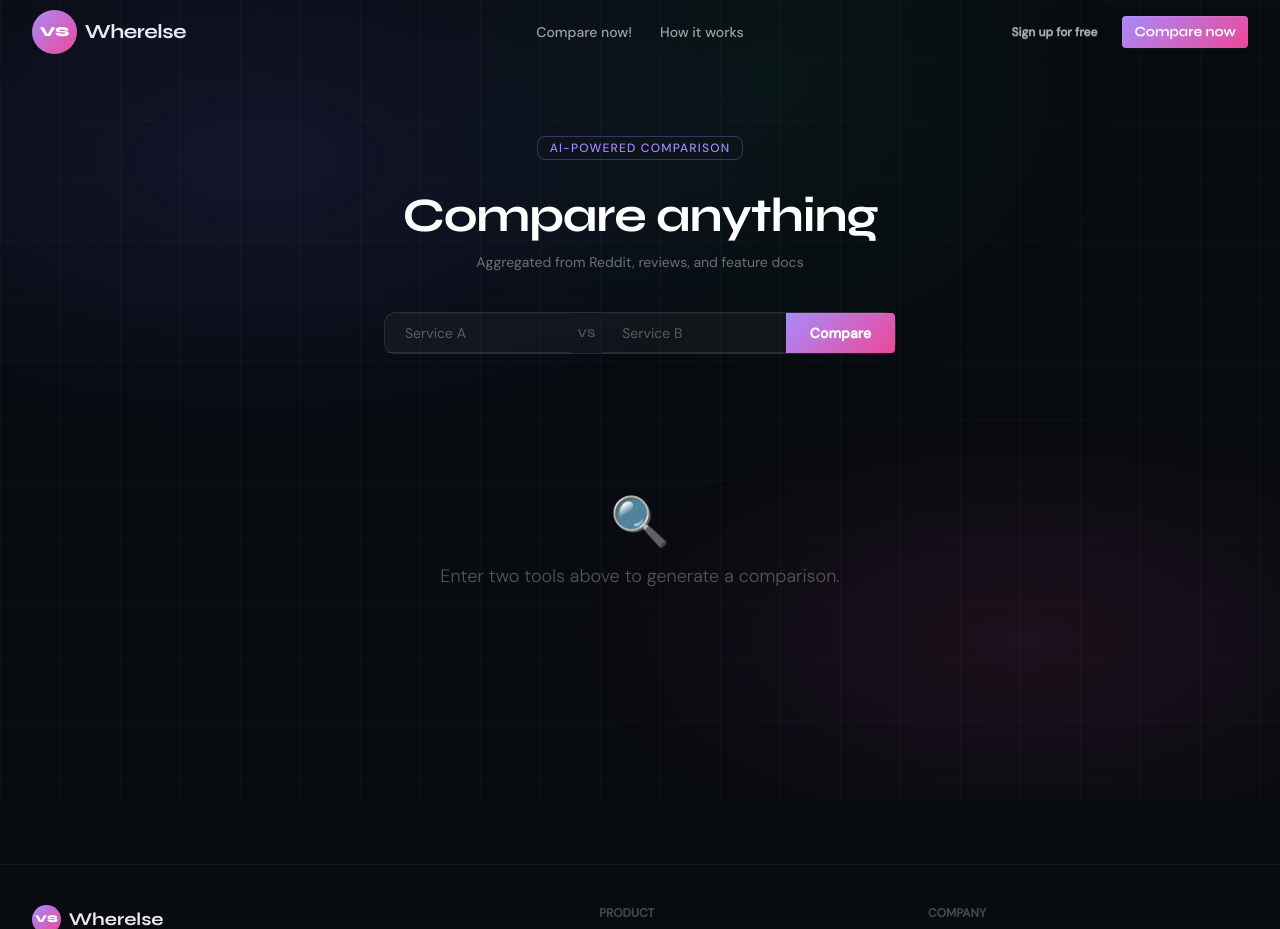
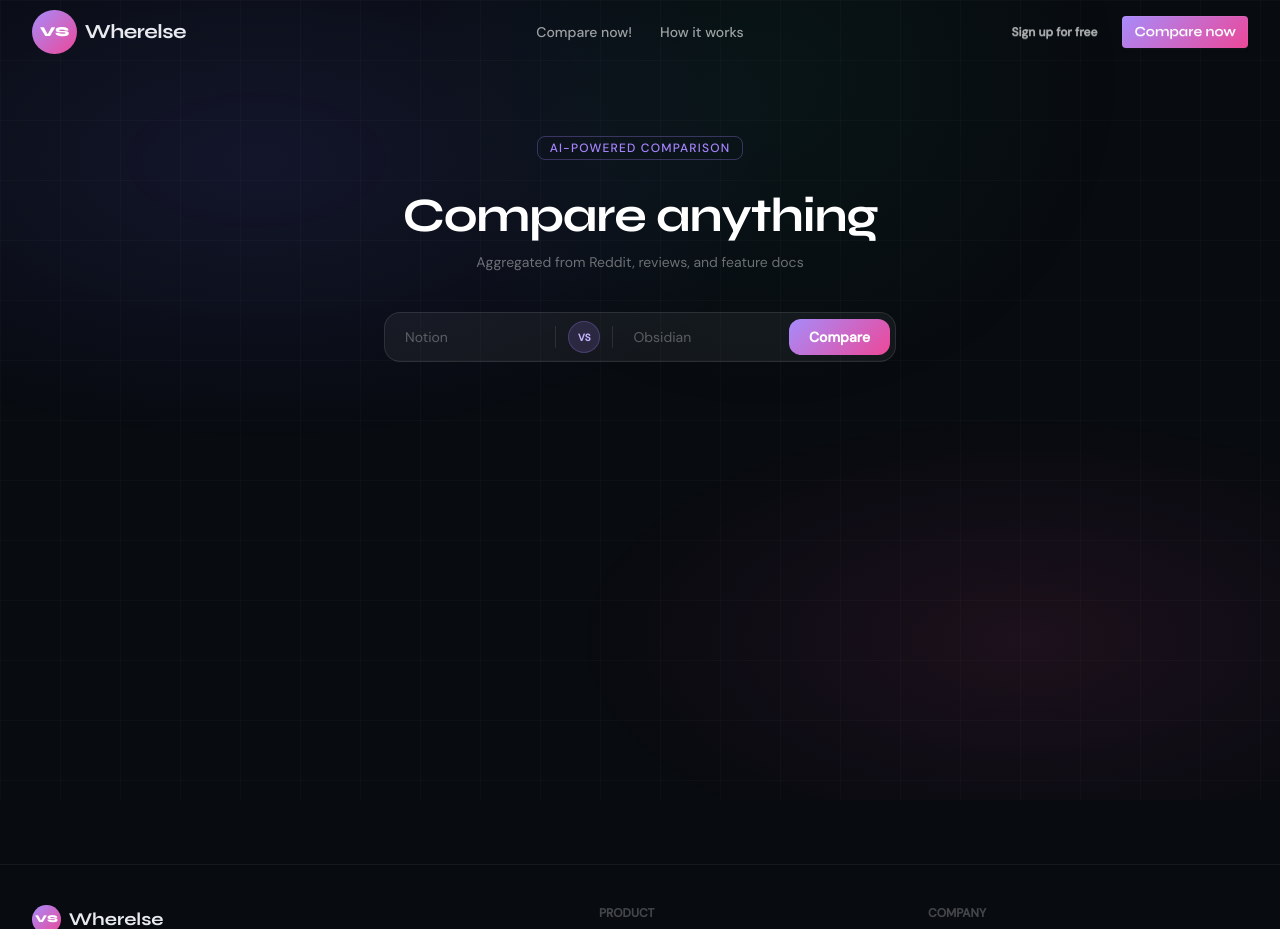
Before and after one commit to PyToby/project-wherelse, a Flask app: page /compare in a window 1280 px wide. Shown: the top 929 px of the page. Run offline with Flask 3, Linux system fonts and the light colour scheme; parts of the project's set-up code (start-up, migrations or seed data) failed here and were passed over.

Commit message:
Compare button reformatted. Finishing touches

```diff
--- a/static/output.css
+++ b/static/output.css
@@ -1967,9 +1967,6 @@
       }
     }
   }
-  .isolate {
-    isolation: isolate;
-  }
   .z-50 {
     z-index: 50;
   }
@@ -2031,35 +2028,14 @@
       font-size: 0.75rem;
     }
   }
-  .divider {
-    @layer daisyui.l1.l2.l3 {
-      display: flex;
-      height: calc(0.25rem * 4);
-      flex-direction: row;
-      align-items: center;
-      align-self: stretch;
-      white-space: nowrap;
-      margin: var(--divider-m, 1rem 0);
-      --divider-color: var(--color-base-content);
-      @supports (color: color-mix(in lab, red, red)) {
-        --divider-color: color-mix(in oklab, var(--color-base-content) 10%, transparent);
-      }
-      &:before, &:after {
-        content: "";
-        height: calc(0.25rem * 0.5);
-        width: 100%;
-        flex-grow: 1;
-        background-color: var(--divider-color);
-      }
-      @media print {
-        &:before, &:after {
-          border: 0.5px solid;
-        }
-      }
-      &:not(:empty) {
-        gap: calc(0.25rem * 4);
-      }
-    }
+  .m-0 {
+    margin: calc(var(--spacing) * 0);
+  }
+  .m-5 {
+    margin: calc(var(--spacing) * 5);
+  }
+  .m-\[5px\] {
+    margin: 5px;
   }
   .filter {
     @layer daisyui.l1.l2.l3 {
@@ -2105,6 +2081,9 @@
         }
       }
     }
+  }
+  .mx-3 {
+    margin-inline: calc(var(--spacing) * 3);
   }
   .mx-auto {
     margin-inline: auto;
@@ -2490,6 +2469,9 @@
   .h-10 {
     height: calc(var(--spacing) * 10);
   }
+  .h-\[22px\] {
+    height: 22px;
+  }
   .h-px {
     height: 1px;
   }
@@ -2533,6 +2515,9 @@
   }
   .w-full {
     width: 100%;
+  }
+  .w-px {
+    width: 1px;
   }
   .max-w-2xl {
     max-width: var(--container-2xl);
@@ -2883,6 +2868,12 @@
       border-color: color-mix(in oklab, var(--color-violet-400) 20%, transparent);
     }
   }
+  .border-violet-400\/25 {
+    border-color: color-mix(in srgb, oklch(70.2% 0.183 293.541) 25%, transparent);
+    @supports (color: color-mix(in lab, red, red)) {
+      border-color: color-mix(in oklab, var(--color-violet-400) 25%, transparent);
+    }
+  }
   .border-violet-400\/30 {
     border-color: color-mix(in srgb, oklch(70.2% 0.183 293.541) 30%, transparent);
     @supports (color: color-mix(in lab, red, red)) {
@@ -3019,6 +3010,12 @@
     background-color: color-mix(in srgb, #fff 4%, transparent);
     @supports (color: color-mix(in lab, red, red)) {
       background-color: color-mix(in oklab, var(--color-white) 4%, transparent);
+    }
+  }
+  .bg-white\/5 {
+    background-color: color-mix(in srgb, #fff 5%, transparent);
+    @supports (color: color-mix(in lab, red, red)) {
+      background-color: color-mix(in oklab, var(--color-white) 5%, transparent);
     }
   }
   .bg-white\/10 {
@@ -3126,6 +3123,9 @@
   .px-10 {
     padding-inline: calc(var(--spacing) * 10);
   }
+  .px-150 {
+    padding-inline: calc(var(--spacing) * 150);
+  }
   .py-0 {
     padding-block: calc(var(--spacing) * 0);
   }
@@ -3138,6 +3138,9 @@
   .py-3 {
     padding-block: calc(var(--spacing) * 3);
   }
+  .py-3\.5 {
+    padding-block: calc(var(--spacing) * 3.5);
+  }
   .py-5 {
     padding-block: calc(var(--spacing) * 5);
   }
@@ -3197,6 +3200,9 @@
   }
   .text-right {
     text-align: right;
+  }
+  .align-middle {
+    vertical-align: middle;
   }
   .text-2xl {
     font-size: var(--text-2xl);
@@ -3245,6 +3251,9 @@
       --size: calc(var(--size-selector, 0.25rem) * 4);
       font-size: 0.625rem;
     }
+  }
+  .text-\[10px\] {
+    font-size: 10px;
   }
   .leading-relaxed {
     --tw-leading: var(--leading-relaxed);
@@ -3507,6 +3516,11 @@
     transition-timing-function: var(--tw-ease, var(--default-transition-timing-function));
     transition-duration: var(--tw-duration, var(--default-transition-duration));
   }
+  .transition-opacity {
+    transition-property: opacity;
+    transition-timing-function: var(--tw-ease, var(--default-transition-timing-function));
+    transition-duration: var(--tw-duration, var(--default-transition-duration));
+  }
   .transition-transform {
     transition-property: transform, translate, scale, rotate;
     transition-timing-function: var(--tw-ease, var(--default-transition-timing-function));
@@ -3526,6 +3540,10 @@
   }
   .delay-5 {
     transition-delay: 5ms;
+  }
+  .duration-150 {
+    --tw-duration: 150ms;
+    transition-duration: 150ms;
   }
   .duration-200 {
     --tw-duration: 200ms;
@@ -3556,6 +3574,10 @@
     --tw-outline-style: none;
     outline-style: none;
   }
+  .select-none {
+    -webkit-user-select: none;
+    user-select: none;
+  }
   .group-hover\:rotate-90 {
     &:is(:where(.group):hover *) {
       @media (hover: hover) {
@@ -3578,11 +3600,33 @@
       }
     }
   }
+  .focus-within\:border-violet-400\/50 {
+    &:focus-within {
+      border-color: color-mix(in srgb, oklch(70.2% 0.183 293.541) 50%, transparent);
+      @supports (color: color-mix(in lab, red, red)) {
+        border-color: color-mix(in oklab, var(--color-violet-400) 50%, transparent);
+      }
+    }
+  }
   .focus-within\:border-violet-400\/60 {
     &:focus-within {
       border-color: color-mix(in srgb, oklch(70.2% 0.183 293.541) 60%, transparent);
       @supports (color: color-mix(in lab, red, red)) {
         border-color: color-mix(in oklab, var(--color-violet-400) 60%, transparent);
+      }
+    }
+  }
+  .focus-within\:ring-2 {
+    &:focus-within {
+      --tw-ring-shadow: var(--tw-ring-inset,) 0 0 0 calc(2px + var(--tw-ring-offset-width)) var(--tw-ring-color, currentcolor);
+      box-shadow: var(--tw-inset-shadow), var(--tw-inset-ring-shadow), var(--tw-ring-offset-shadow), var(--tw-ring-shadow), var(--tw-shadow);
+    }
+  }
+  .focus-within\:ring-violet-400\/10 {
+    &:focus-within {
+      --tw-ring-color: color-mix(in srgb, oklch(70.2% 0.183 293.541) 10%, transparent);
+      @supports (color: color-mix(in lab, red, red)) {
+        --tw-ring-color: color-mix(in oklab, var(--color-violet-400) 10%, transparent);
       }
     }
   }
@@ -3652,6 +3696,18 @@
           color: color-mix(in oklab, var(--color-white) 70%, transparent);
         }
       }
+    }
+  }
+  .hover\:opacity-85 {
+    &:hover {
+      @media (hover: hover) {
+        opacity: 85%;
+      }
+    }
+  }
+  .active\:scale-\[0\.97\] {
+    &:active {
+      scale: 0.97;
     }
   }
   .sm\:col-span-3 {
--- a/website/templates/base.html
+++ b/website/templates/base.html
@@ -147,46 +147,66 @@
         Wherelse pulls from Reddit threads, real user reviews, and feature docs to build you a structured comparison with feature overview and much more in mere seconds.
       </p>
 
-      <!-- Search bar -->
       <div class="fade-up delay-3 mb-6 sm:mb-8">
-        <div class="flex flex-col sm:flex-row items-stretch sm:items-center gap-2 sm:gap-3 w-full max-w-lg">
+        <div class="flex items-center w-full max-w-lg
+                    bg-white/5 border border-white/10 rounded-2xl
+                    overflow-hidden transition-all duration-200
+                    focus-within:border-violet-400/50 focus-within:ring-2 focus-within:ring-violet-400/10">
+
           <input
             id="input-a"
-            class="input flex-1 bg-white/4 border border-white/10 text-white placeholder-white/30 text-sm px-5 rounded-xl outline-none search-glow"
+            class="flex-1 min-w-0 bg-transparent border-none outline-none
+                  text-white placeholder-white/30 text-sm px-5 py-3.5"
             placeholder="Notion"
+            spellcheck="false"
           />
+
+          <div class="shrink-0 w-px h-[22px] bg-white/10"></div>
+
+          <div class="shrink-0 mx-3 w-8 h-8 rounded-full flex items-center justify-center
+                      text-[10px] font-bold tracking-wide text-violet-300
+                      bg-violet-400/15 border border-violet-400/25 select-none">
+            VS
+          </div>
+
+          <div class="shrink-0 w-px h-[22px] bg-white/10"></div>
+
           <input
             id="input-b"
-            class="input flex-1 bg-white/4 border border-white/10 text-white placeholder-white/30 text-sm px-5 rounded-xl outline-none search-glow"
+            class="flex-1 min-w-0 bg-transparent border-none outline-none
+                  text-white placeholder-white/30 text-sm px-5 py-3.5"
             placeholder="Obsidian"
+            spellcheck="false"
           />
+
           <button
-            class="btn border-none text-sm font-semibold px-6 rounded-xl w-full sm:w-auto"
-            style="background: linear-gradient(135deg,#a78bfa,#ec4899); color:white;"
+            class="shrink-0 m-[5px] px-5 py-2 rounded-xl border-none
+                  text-sm font-semibold text-white cursor-pointer
+                  transition-opacity duration-150 hover:opacity-85 active:scale-[0.97]"
+            style="background: linear-gradient(135deg,#a78bfa,#ec4899);"
             onclick="runComparison()">
             Compare
           </button>
+
         </div>
         <p class="text-white/25 text-xs mt-2 ml-1">Try: "Linear" vs "Jira"</p>
       </div>
-    </div>
-  </div>
 </section>
 
 <!-- ─────────────── TICKER ─────────────── -->
 <div class="content-layer py-5 sm:py-6 overflow-hidden border-y border-white/5 bg-white/1.5">
   <div class="ticker-track gap-8">
     <template id="ticker-items">
-      <span class="comp-pill">Slack <span class="vs-badge" style="width:1.2rem;height:1.2rem;font-size:0.55rem;">VS</span> Teams</span>
-      <span class="comp-pill">Linear <span class="vs-badge" style="width:1.2rem;height:1.2rem;font-size:0.55rem;">VS</span> Jira</span>
-      <span class="comp-pill">Tailwind <span class="vs-badge" style="width:1.2rem;height:1.2rem;font-size:0.55rem;">VS</span> Bootstrap</span>
-      <span class="comp-pill">Supabase <span class="vs-badge" style="width:1.2rem;height:1.2rem;font-size:0.55rem;">VS</span> Firebase</span>
-      <span class="comp-pill">Next.js <span class="vs-badge" style="width:1.2rem;height:1.2rem;font-size:0.55rem;">VS</span> Remix</span>
-      <span class="comp-pill">Raycast <span class="vs-badge" style="width:1.2rem;height:1.2rem;font-size:0.55rem;">VS</span> Alfred</span>
-      <span class="comp-pill">Spotify <span class="vs-badge" style="width:1.2rem;height:1.2rem;font-size:0.55rem;">VS</span> Apple Music</span>
-      <span class="comp-pill">VS Code <span class="vs-badge" style="width:1.2rem;height:1.2rem;font-size:0.55rem;">VS</span> Cursor</span>
-      <span class="comp-pill">GitHub <span class="vs-badge" style="width:1.2rem;height:1.2rem;font-size:0.55rem;">VS</span> GitLab</span>
-      <span class="comp-pill">Framer <span class="vs-badge" style="width:1.2rem;height:1.2rem;font-size:0.55rem;">VS</span> Webflow</span>
+      <a href="/compare?a=Slack&b=Teams"><span class="comp-pill">Slack <span class="vs-badge" style="width:1.2rem;height:1.2rem;font-size:0.55rem;">VS</span> Teams</span></a>
+      <a href="/compare?a=Linear&b=Jira"><span class="comp-pill">Linear <span class="vs-badge" style="width:1.2rem;height:1.2rem;font-size:0.55rem;">VS</span> Jira</span></a>
+      <a href="/compare?a=Tailwind&b=Bootstrap"><span class="comp-pill">Tailwind <span class="vs-badge" style="width:1.2rem;height:1.2rem;font-size:0.55rem;">VS</span> Bootstrap</span></a>
+      <a href="/compare?a=Supabase&b=Firebase"><span class="comp-pill">Supabase <span class="vs-badge" style="width:1.2rem;height:1.2rem;font-size:0.55rem;">VS</span> Firebase</span></a>
+      <a href="/compare?a=Next.js&b=Remix"><span class="comp-pill">Next.js <span class="vs-badge" style="width:1.2rem;height:1.2rem;font-size:0.55rem;">VS</span> Remix</span></a>
+      <a href="/compare?a=Raycast&b=Alfred"><span class="comp-pill">Raycast <span class="vs-badge" style="width:1.2rem;height:1.2rem;font-size:0.55rem;">VS</span> Alfred</span></a>
+      <a href="/compare?a=Spotify&b=Apple%20Music"><span class="comp-pill">Spotify <span class="vs-badge" style="width:1.2rem;height:1.2rem;font-size:0.55rem;">VS</span> Apple Music</span></a>
+      <a href="/compare?a=VS%20Code&b=Cursor"><span class="comp-pill">VS Code <span class="vs-badge" style="width:1.2rem;height:1.2rem;font-size:0.55rem;">VS</span> Cursor</span></a>
+      <a href="/compare?a=Github&b=Gitlab"><span class="comp-pill">Github <span class="vs-badge" style="width:1.2rem;height:1.2rem;font-size:0.55rem;">VS</span> Gitlab</span></a>
+      <a href="/compare?a=Framer&b=Webflow"><span class="comp-pill">Framer <span class="vs-badge" style="width:1.2rem;height:1.2rem;font-size:0.55rem;">VS</span> Webflow</span></a>
     </template>
   </div>
 </div>
@@ -213,10 +233,17 @@
       <p class="text-white/45 text-sm leading-relaxed">Clear verdict, quoted real users, side-by-side features with no clutter or biased sponsorships!</p>
     </div>
   </div>
+  <div class="flex justify-center">
+  <a href="{{ url_for('view.how_it_works') }}"
+       class="btn font-display font-semibold text-base px-10 rounded-xl m-5"
+       style="background: linear-gradient(135deg,#a78bfa,#ec4899); border: none; color: white; height: auto; padding-top: 0.6rem; padding-bottom: 0.6rem;">
+      More on how it works →
+    </a>
+  </div>
 </section>
 
 <!-- ─────────────── STATS ─────────────── -->
-<section class="content-layer py-10 sm:py-16 px-4 sm:px-8">
+<!--<section class="content-layer py-10 sm:py-16 px-4 sm:px-8">
   <div class="max-w-4xl mx-auto">
     <div class="stats stats-vertical sm:stats-horizontal w-full bg-white/3 border border-white/7 rounded-2xl overflow-hidden">
       <div class="stat text-center">
@@ -233,7 +260,7 @@
       </div>
     </div>
   </div>
-</section>
+</section> -->
 
 <!-- ─────────────── CTA ─────────────── -->
 <section class="content-layer py-14 sm:py-24 px-4 sm:px-8 text-center">
@@ -243,25 +270,48 @@
     </h2>
     <p class="text-white/40 mb-8 sm:mb-10 text-base sm:text-lg font-light">Type any two tools, apps, or services and get a precise, unbiased breakdown in under 30 seconds.</p>
     <div class="fade-up delay-3 mb-6 sm:mb-8">
-      <div class="flex flex-col sm:flex-row items-stretch sm:items-center gap-2 sm:gap-3 w-full max-w-lg mx-auto">
+      <div class="flex items-center w-full max-w-lg mx-auto
+                  bg-white/5 border border-white/10 rounded-2xl
+                  overflow-hidden transition-all duration-200
+                  focus-within:border-violet-400/50 focus-within:ring-2 focus-within:ring-violet-400/10">
+
         <input
           id="input-c"
-          class="input flex-1 bg-white/4 border border-white/10 text-white placeholder-white/30 text-sm px-5 rounded-xl outline-none search-glow"
+          class="flex-1 min-w-0 bg-transparent border-none outline-none
+                text-white placeholder-white/30 text-sm px-5 py-3.5"
           placeholder="Notion"
+          spellcheck="false"
         />
+
+        <div class="shrink-0 w-px h-[22px] bg-white/10"></div>
+
+        <div class="shrink-0 mx-3 w-8 h-8 rounded-full flex items-center justify-center
+                    text-[10px] font-bold tracking-wide text-violet-300
+                    bg-violet-400/15 border border-violet-400/25 select-none">
+          VS
+        </div>
+
+        <div class="shrink-0 w-px h-[22px] bg-white/10"></div>
+
         <input
           id="input-d"
-          class="input flex-1 bg-white/4 border border-white/10 text-white placeholder-white/30 text-sm px-5 rounded-xl outline-none search-glow"
+          class="flex-1 min-w-0 bg-transparent border-none outline-none
+                text-white placeholder-white/30 text-sm px-5 py-3.5"
           placeholder="Obsidian"
+          spellcheck="false"
         />
+
         <button
-          class="btn border-none text-sm font-semibold px-6 rounded-xl w-full sm:w-auto"
-          style="background: linear-gradient(135deg,#a78bfa,#ec4899); color:white;"
+          class="shrink-0 m-[5px] px-5 py-2 rounded-xl border-none
+                text-sm font-semibold text-white cursor-pointer
+                transition-opacity duration-150 hover:opacity-85 active:scale-[0.97]"
+          style="background: linear-gradient(135deg,#a78bfa,#ec4899);"
           onclick="runComparisonCta()">
           Compare
         </button>
+
       </div>
-      <p class="text-white/25 text-xs mt-2 ml-1">Try: "Linear" vs "Jira"</p>
+      <p class="text-white/25 text-xs mt-2 ml-1">Try: "Notion" vs "Obsidian"</p>
     </div>
   </div>
 </section>
--- a/website/templates/compare.html
+++ b/website/templates/compare.html
@@ -37,7 +37,7 @@
     <span class="loading loading-spinner loading-xl text-violet-400"></span>
     <div class="text-center">
       <p class="text-white/60 text-sm font-light">Analysing <span class="text-violet-300 font-semibold">{{ service_a }}</span> vs <span class="text-pink-300 font-semibold">{{ service_b }}</span></p>
-      <p class="text-white/25 text-xs mt-1">Scraping Reddit, reviews and docs — this takes around 20 seconds</p>
+      <p class="text-white/25 text-xs mt-1">Scraping Reddit, reviews and docs. This takes around 20 seconds</p>
     </div>
   </div>
 
@@ -68,28 +68,48 @@
   </script>
   <!-- ── RESULT STATE ── -->
   {% elif result %}
-    <!-- Search bar — always visible -->
-    <div class="fade-up delay-1 flex justify-center mb-12">
-      <div class="join w-full max-w-lg search-glow rounded-xl border border-white/10 bg-white/4 transition-all">
+    <!-- Search bar -->
+    <div class="fade-up delay-3 mb-6 sm:mb-8">
+        <div class="flex items-center w-full max-w-lg mx-auto
+                    bg-white/5 border border-white/10 rounded-2xl
+                    overflow-hidden transition-all duration-200
+                    focus-within:border-violet-400/50 focus-within:ring-2 focus-within:ring-violet-400/10">
+
           <input
             id="input-a"
-          class="join-item input flex-1 bg-transparent border-none outline-none text-white placeholder-white/30 text-sm px-5"
-          placeholder="Service A"
-          value="{{ service_a or '' }}"
+            class="flex-1 min-w-0 bg-transparent border-none outline-none
+                  text-white placeholder-white/30 text-sm px-5 py-3.5"
+            placeholder="Notion"
+            spellcheck="false"
           />
-        <span class="flex items-center px-2 text-white/25 text-xs font-display font-bold">VS</span>
+
+          <div class="shrink-0 w-px h-[22px] bg-white/10"></div>
+
+          <div class="shrink-0 mx-3 w-8 h-8 rounded-full flex items-center justify-center
+                      text-[10px] font-bold tracking-wide text-violet-300
+                      bg-violet-400/15 border border-violet-400/25 select-none">
+            VS
+          </div>
+
+          <div class="shrink-0 w-px h-[22px] bg-white/10"></div>
+
           <input
             id="input-b"
-          class="join-item input flex-1 bg-transparent border-none outline-none text-white placeholder-white/30 text-sm px-5"
-          placeholder="Service B"
-          value="{{ service_b or '' }}"
+            class="flex-1 min-w-0 bg-transparent border-none outline-none
+                  text-white placeholder-white/30 text-sm px-5 py-3.5"
+            placeholder="Obsidian"
+            spellcheck="false"
           />
+
           <button
-          onclick="runComparison()"
-          class="join-item btn border-none text-sm font-semibold px-6"
-          style="background: linear-gradient(135deg,#a78bfa,#ec4899); color:white;">
+            class="shrink-0 m-[5px] px-5 py-2 rounded-xl border-none
+                  text-sm font-semibold text-white cursor-pointer
+                  transition-opacity duration-150 hover:opacity-85 active:scale-[0.97]"
+            style="background: linear-gradient(135deg,#a78bfa,#ec4899);"
+            onclick="runComparison()">
             Compare
           </button>
+
         </div>
       </div>
   <!-- TL;DR banner -->
@@ -335,33 +355,49 @@
   <!-- ── EMPTY STATE ── -->
   {% else %}
       <!-- Search bar  -->
-  <div class="fade-up delay-1 flex justify-center mb-12">
-    <div class="join w-full max-w-lg search-glow rounded-xl border border-white/10 bg-white/4 transition-all">
+  <div class="fade-up delay-3 mb-6 sm:mb-8">
+        <div class="flex items-center w-full max-w-lg mx-auto
+                    bg-white/5 border border-white/10 rounded-2xl
+                    overflow-hidden transition-all duration-200
+                    focus-within:border-violet-400/50 focus-within:ring-2 focus-within:ring-violet-400/10">
+
           <input
             id="input-a"
-        class="join-item input flex-1 bg-transparent border-none outline-none text-white placeholder-white/30 text-sm px-5"
-        placeholder="Service A"
-        value="{{ service_a or '' }}"
+            class="flex-1 min-w-0 bg-transparent border-none outline-none
+                  text-white placeholder-white/30 text-sm px-5 py-3.5"
+            placeholder="Notion"
+            spellcheck="false"
           />
-      <span class="flex items-center px-2 text-white/25 text-xs font-display font-bold">VS</span>
+
+          <div class="shrink-0 w-px h-[22px] bg-white/10"></div>
+
+          <div class="shrink-0 mx-3 w-8 h-8 rounded-full flex items-center justify-center
+                      text-[10px] font-bold tracking-wide text-violet-300
+                      bg-violet-400/15 border border-violet-400/25 select-none">
+            VS
+          </div>
+
+          <div class="shrink-0 w-px h-[22px] bg-white/10"></div>
+
           <input
             id="input-b"
-        class="join-item input flex-1 bg-transparent border-none outline-none text-white placeholder-white/30 text-sm px-5"
-        placeholder="Service B"
-        value="{{ service_b or '' }}"
+            class="flex-1 min-w-0 bg-transparent border-none outline-none
+                  text-white placeholder-white/30 text-sm px-5 py-3.5"
+            placeholder="Obsidian"
+            spellcheck="false"
           />
+
           <button
-        onclick="runComparison()"
-        class="join-item btn border-none text-sm font-semibold px-6"
-        style="background: linear-gradient(135deg,#a78bfa,#ec4899); color:white;">
+            class="shrink-0 m-[5px] px-5 py-2 rounded-xl border-none
+                  text-sm font-semibold text-white cursor-pointer
+                  transition-opacity duration-150 hover:opacity-85 active:scale-[0.97]"
+            style="background: linear-gradient(135deg,#a78bfa,#ec4899);"
+            onclick="runComparison()">
             Compare
           </button>
+
         </div>
-  </div>
-  <div class="fade-up delay-2 text-center py-24">
 
-    <div class="text-5xl mb-4">🔍</div>
-    <p class="text-white/30 text-lg font-light">Enter two tools above to generate a comparison.</p>
       </div>
 
   {% endif %}
--- a/website/templates/login.html
+++ b/website/templates/login.html
@@ -105,7 +105,7 @@
             />
           </label>
           <div class="flex justify-end mt-1">
-            <a href="/forgot-password" class="text-xs text-white/30 hover:text-violet-400 transition-colors link-hover">
+            <a href="/auth/forgot-password" class="text-xs text-white/30 hover:text-violet-400 transition-colors link-hover">
               Forgot password?
             </a>
           </div>
@@ -113,7 +113,7 @@
 
         <button
           type="submit"
-          class="btn w-full border-none font-display font-semibold text-sm mt-2"
+          class="btn w-full border-none font-display font-semibold text-sm m-0"
           style="background: linear-gradient(135deg,#a78bfa,#ec4899); color: white;">
           Sign in
         </button>
```
Lines whose indentation alone changed are shown as unchanged.
